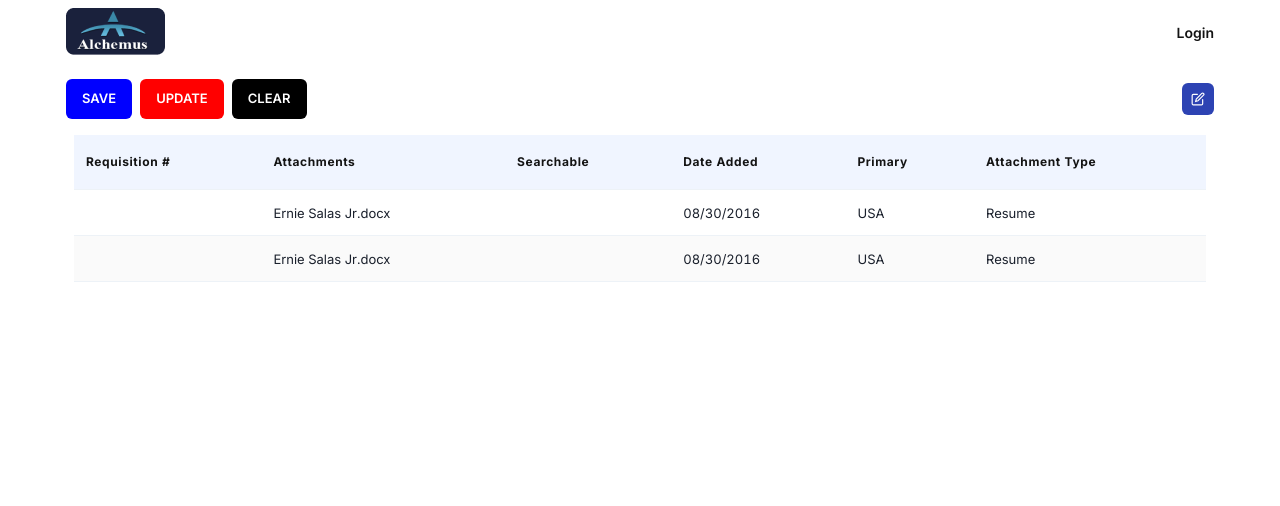
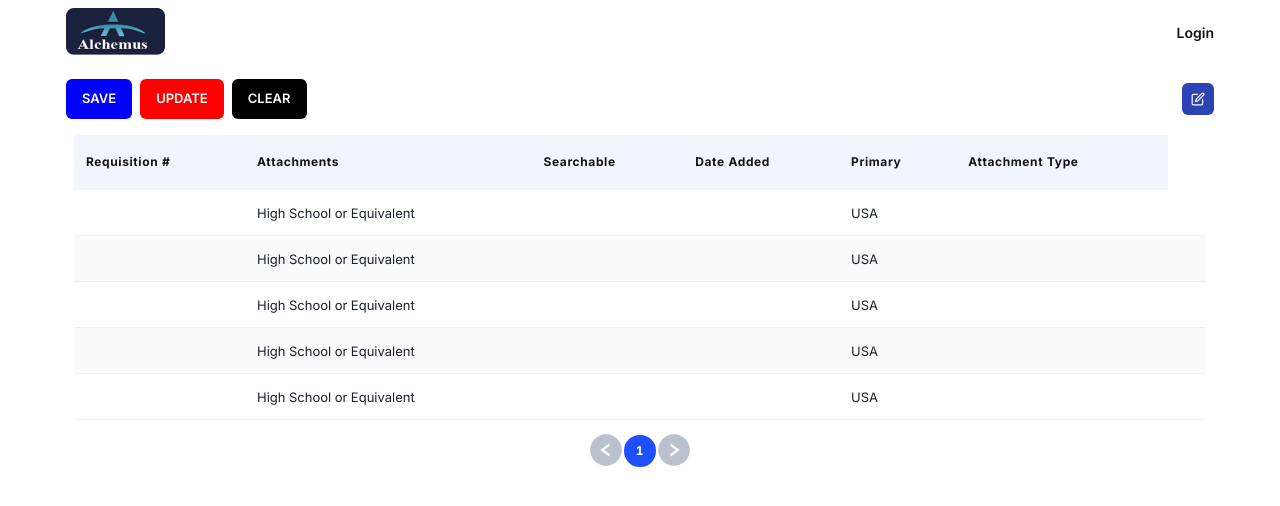
Before and after one commit to GowrishankarSMenon/backendtesting, a React (Create React App) app: page /my-profile/attachment in a window 1280 px wide. Shown: the top 506 px of the page. Built offline with nearby package versions, Linux system fonts and the light colour scheme; sample sign-in values are in the browser's storage.

Commit message:
multi forms

```diff
--- a/src/App.css
+++ b/src/App.css
@@ -565,6 +565,35 @@ td.css-xumdn4 button {
     background-color: #f0f5ff;
 }
 
+/* Pagination Style */
+.pagination {
+  list-style: none;
+  height: 31.5px;
+  width: 31.5px;
+  display: flex;
+  justify-content: center;
+  align-items: center;
+  margin-top: 2px;
+  cursor: pointer;
+}
+
+.pagination .active {
+  background-color: #1e50ff;
+  border-radius: 50%;
+  color: #fff;
+}
+
+.page-item {
+  list-style: none;
+  padding: 2px 12px;
+  height: 31.5px;
+  width: 31.5px;
+  display: flex;
+  justify-content: center;
+  align-items: center;
+  margin-top: 2px;
+}
+
 /* Responsive */
 @media (max-width: 749px) {
   .page-width {
--- a/src/components/HeadTableLayout.js
+++ b/src/components/HeadTableLayout.js
@@ -38,6 +38,11 @@ const HeadTableLayout = ({
   index,
 }) => {
   const { isOpen, onOpen, onClose } = useDisclosure();
+  const dashboardData = {
+    component: "Dashboard page",
+    content: "Data is sent from profile component",
+    timestamp: Date.now(),
+  };
   return (
     <>
       {multiGrid.length > 0
@@ -60,7 +65,13 @@ const HeadTableLayout = ({
                       pt={1}
                       pb={2}
                     >
-                      <Link to={`/my-profile/${tableView.toLowerCase()}`}>
+                      <Link
+                        to={{
+                          pathname: `/my-profile/${tableView.toLowerCase()}`,
+                          search: `?index=${i}`,
+                          state: dashboardData,
+                        }}
+                      >
                         <Button
                           minW={8}
                           h={8}
--- a/src/json/multiGridData.json
+++ b/src/json/multiGridData.json
@@ -11,6 +11,48 @@
       { "thead": "Completion Date" }
     ],
     "table_body": [
+      {
+        "tbody": ["", "High School or Equivalent", "", "", "USA", "", ""]
+      },
+      {
+        "tbody": ["", "High School or Equivalent", "", "", "USA", "", ""]
+      },
+      {
+        "tbody": ["", "High School or Equivalent", "", "", "USA", "", ""]
+      },
+      {
+        "tbody": ["", "High School or Equivalent", "", "", "USA", "", ""]
+      },
+      {
+        "tbody": ["", "High School or Equivalent", "", "", "USA", "", ""]
+      },
+      {
+        "tbody": ["", "High School or Equivalent", "", "", "USA", "", ""]
+      },
+      {
+        "tbody": ["", "High School or Equivalent", "", "", "USA", "", ""]
+      },
+      {
+        "tbody": ["Hello", "High School or Equivalent", "", "", "USA", "", ""]
+      },
+      {
+        "tbody": ["", "High School or Equivalent", "", "", "USA", "", ""]
+      },
+      {
+        "tbody": ["", "High School or Equivalent", "", "", "USA", "", ""]
+      },
+      {
+        "tbody": ["", "High School or Equivalent", "", "", "USA", "", ""]
+      },
+      {
+        "tbody": ["", "High School or Equivalent", "", "", "USA", "", ""]
+      },
+      {
+        "tbody": ["", "High School or Equivalent", "", "", "USA", "", ""]
+      },
+      {
+        "tbody": ["", "High School or Equivalent", "", "", "USA", "", ""]
+      },
       {
         "tbody": ["", "High School or Equivalent", "", "", "USA", "", ""]
       },
--- a/src/pages/academicPage.jsx
+++ b/src/pages/academicPage.jsx
@@ -1,5 +1,9 @@
-import React from "react";
-import { Link, useParams } from "react-router-dom";
+import ReactPaginate from "react-paginate"; // for pagination
+import { AiFillLeftCircle, AiFillRightCircle } from "react-icons/ai"; // icons form react-icons
+import { IconContext } from "react-icons"; // for customizing icons
+import { useEffect, useState } from "react";
+import { Link, useParams, useLocation } from "react-router-dom";
+/*Chakar UI*/
 import {
   Box,
   Button,
@@ -9,6 +13,7 @@ import {
   Table,
   Thead,
   Tbody,
+  Tfoot,
   Tr,
   Th,
   Td,
@@ -28,10 +33,30 @@ import { useDisclosure } from "@chakra-ui/react";
 // json
 import multiGrid from "../json/multiGridData.json";
 
-const AcademicPage = () => {
+const AcademicPage = (props) => {
+
+  const location = useLocation()
+  // const { from } = location.state
   const { isOpen, onOpen, onClose } = useDisclosure();
   const params = useParams();
   const nav_title = params.title;
+
+  console.log('====================================');
+  console.log("params: ", location);
+  console.log('====================================');
+
+  const [page, setPage] = useState(0);
+  const [filterData, setFilterData] = useState([]);
+  const n = 5;
+
+  useEffect(() => {
+    setFilterData(
+      multiGrid[0].table_body.filter((item, index) => {
+        return (index >= page * n) & (index < (page + 1) * n);
+      })
+    );
+  }, [page]);
+
   return (
     <Box className="academic_Container">
       <Box className="page-width">
@@ -106,9 +131,9 @@ const AcademicPage = () => {
                         </Tr>
                       </Thead>
                       <Tbody>
-                        {view.table_body.length > 0
-                          ? view.table_body.map((body, i) => {
-                              if (i < 2) {
+                        {filterData.length > 0
+                          ? filterData.map((body, i) => {
+                              if (i < 5) {
                                 return (
                                   <Tr key={i + 1}>
                                     {body.tbody.length > 0
@@ -130,6 +155,52 @@ const AcademicPage = () => {
                             })
                           : null}
                       </Tbody>
+                      <Tfoot>
+                        <Tr>
+                          <Th w={"100%"} colSpan="7">
+                            <Box>
+                              <Box
+                                display={"flex"}
+                                justifyContent={"flex-start"}
+                                alignItems={"center"}
+                                flexDirection={"column"}
+                              >
+                                {/* <ul>
+                                  {filterData &&
+                                    filterData.map((item, index) => (
+                                      <li>Item #{item}</li>
+                                    ))}
+                                </ul> */}
+
+                                <ReactPaginate
+                                  containerClassName={"pagination"}
+                                  pageClassName={"page-item"}
+                                  activeClassName={"active"}
+                                  onPageChange={(event) =>
+                                    setPage(event.selected)
+                                  }
+                                  pageCount={Math.ceil(view.table_body.length / n)}
+                                  breakLabel="..."
+                                  previousLabel={
+                                    <IconContext.Provider
+                                      value={{ color: "#B8C1CC", size: "36px" }}
+                                    >
+                                      <AiFillLeftCircle />
+                                    </IconContext.Provider>
+                                  }
+                                  nextLabel={
+                                    <IconContext.Provider
+                                      value={{ color: "#B8C1CC", size: "36px" }}
+                                    >
+                                      <AiFillRightCircle />
+                                    </IconContext.Provider>
+                                  }
+                                />
+                              </Box>
+                            </Box>
+                          </Th>
+                        </Tr>
+                      </Tfoot>
                     </Table>
                   </TableContainer>
                 ) : null;
```
